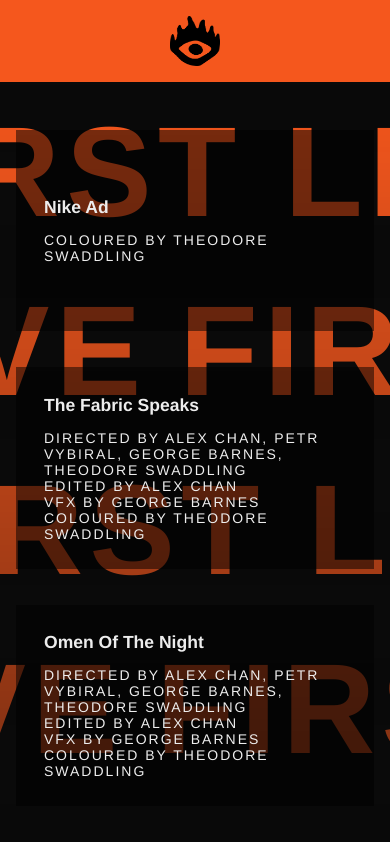
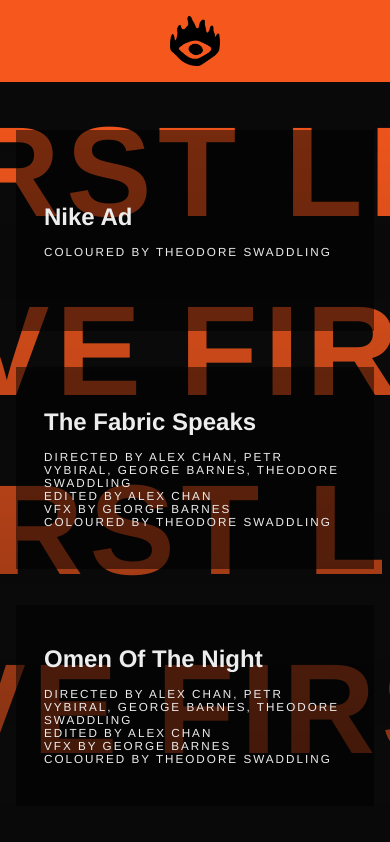
Before and after one commit to JordanTate/first-light-collective, a Next.js app: page / in a window 390 px wide. Shown: the top 842 px of the page. Built offline with nearby package versions, Linux system fonts and the light colour scheme.

Commit message:
Update font size and mobile behaviour

```diff
--- a/src/components/ui/Video/video.module.css
+++ b/src/components/ui/Video/video.module.css
@@ -4,6 +4,7 @@
   width: 100%;
   aspect-ratio: 16 / 9;
   margin: 1rem 0;
+  cursor: pointer;
 }
 
 .figure::after {
@@ -52,12 +53,12 @@
 }
 
 @media (max-width: 499px) {
-  .figure:hover .caption {
+  /* .figure:hover .caption {
     opacity: 0;
-  }
+  } */
 
-  .caption {
-    font-size: 3vw;
+  .captionBody {
+    font-size: 3vw !important;
   }
 }
 
@@ -107,11 +108,6 @@
       width: 640px;
       height: 360px;
       aspect-ratio: unset;
-    }
-
-    .figure:nth-of-type(even) {
-      position: relative;
-      top: 2rem;
     }
 
     .figure::after {
```
